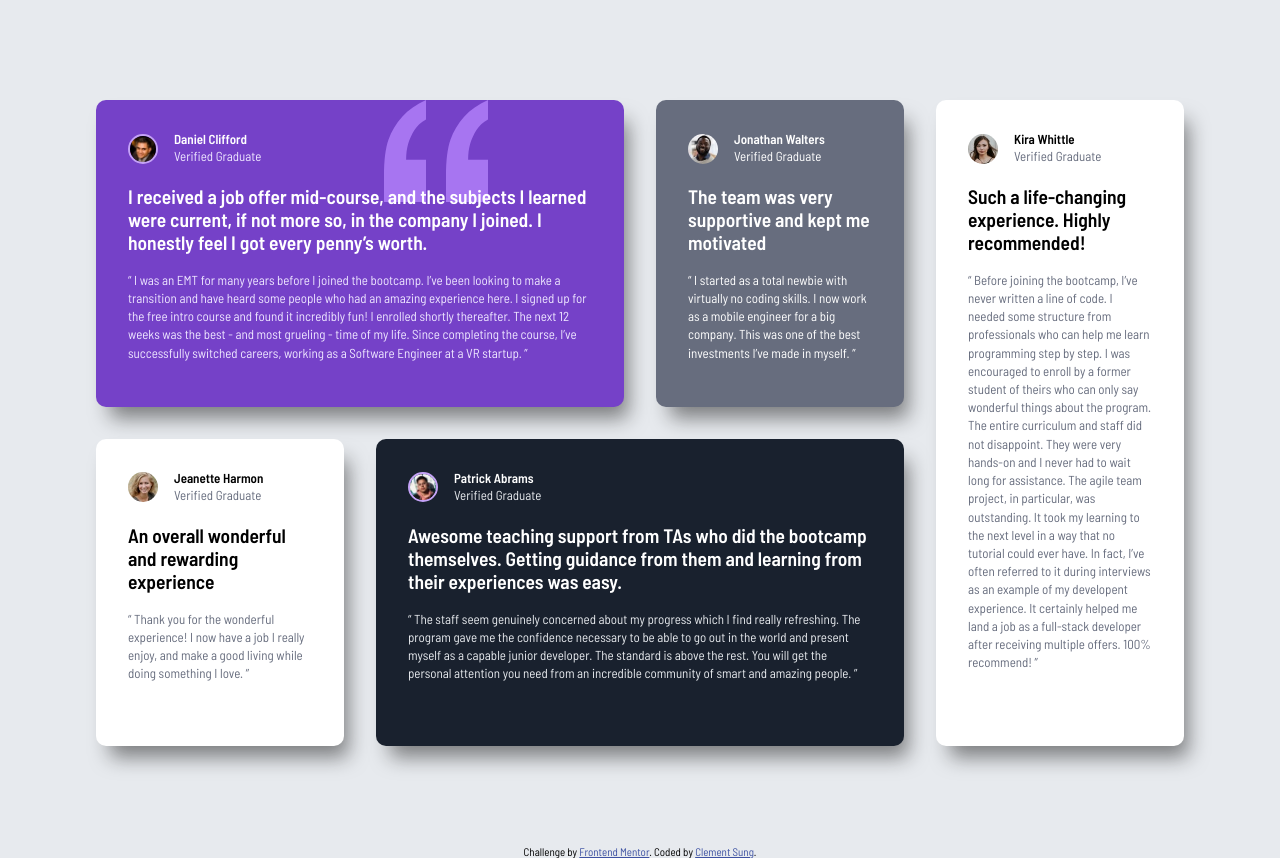
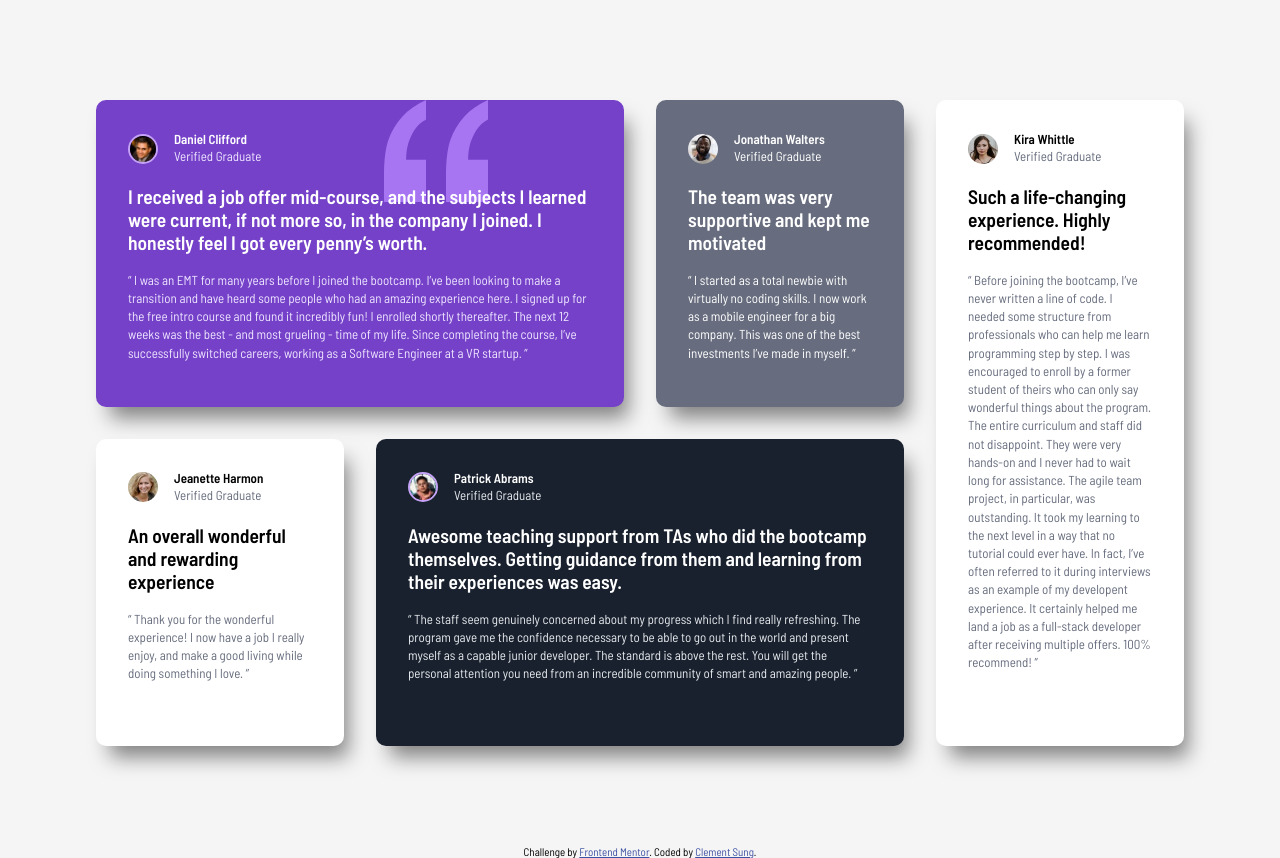
Before and after one commit to clembrulee/testimonial-grid, a plain HTML site: page index.html in a window 1280 px wide. Drawn offline with Linux system fonts and the light colour scheme.

Commit message:
update background color

```diff
--- a/assets/css/styles.css
+++ b/assets/css/styles.css
@@ -241,7 +241,8 @@ html {
 }
 
 body {
-  background: var(--Grey-100);
+  /* background: var(--Grey-100); */
+  background: #f6f5f6;
 }
 
 main {
```
